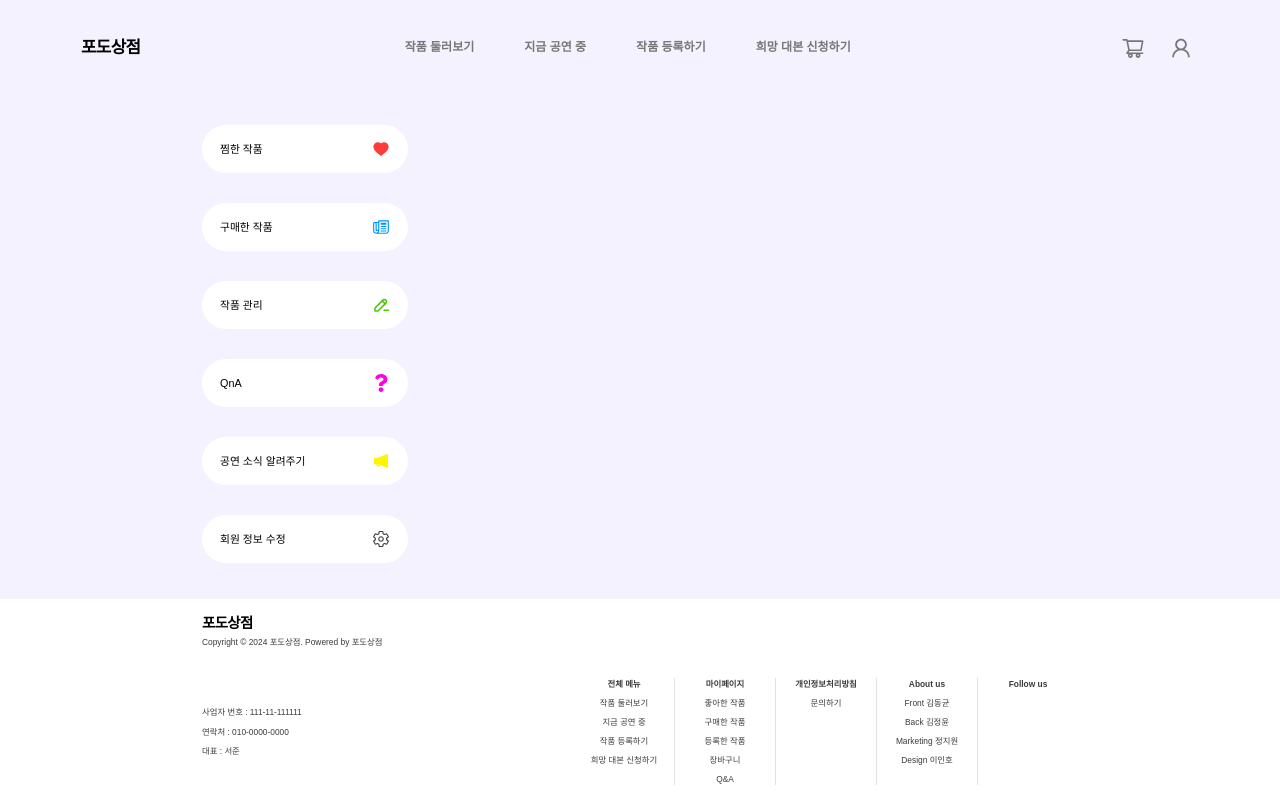
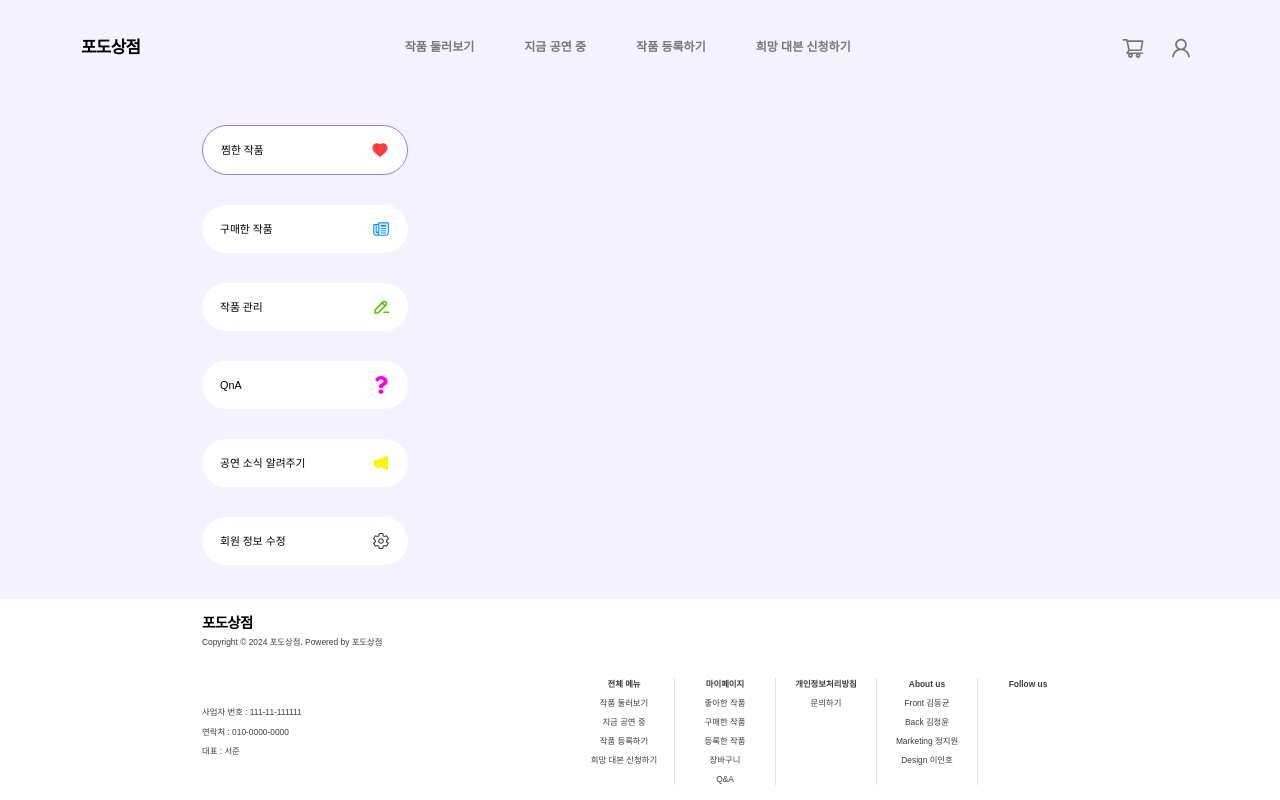
Before and after one commit to game240/FE, a React (Vite) app: page /mypage/liked in a window 1280 px wide. Built offline with nearby package versions, Linux system fonts and the light colour scheme.

Commit message:
FEAT : SubNav 현재 탭일 경우 테두리 생성

```diff
--- a/src/components/Nav/style.ts
+++ b/src/components/Nav/style.ts
@@ -31,7 +31,7 @@ export const IconBox = styled.div`
     height: 4rem;
     color: ${COLOR.grey6};
     cursor: pointer;
-    transition: 0.15s;
+    transition: transform 0.15s;
 
     &:hover {
       color: ${COLOR.grey7};
--- a/src/pages/mypage/components/SubNav/index.tsx
+++ b/src/pages/mypage/components/SubNav/index.tsx
@@ -1,11 +1,15 @@
 import { NAV_LIST } from "@/constants/mypage";
 import * as S from "./style";
 
-const SubNav = () => {
+interface SubNavType {
+  currentTab: string;
+}
+
+const SubNav = ({ currentTab }: SubNavType) => {
   return (
     <S.Container>
       {NAV_LIST.map((item) => (
-        <S.Item key={item.name}>
+        <S.Item key={item.name} $isCurrent={item.name === currentTab}>
           <p className="item-name">{item.name}</p>
           {item.element}
         </S.Item>
--- a/src/pages/mypage/components/SubNav/style.ts
+++ b/src/pages/mypage/components/SubNav/style.ts
@@ -1,3 +1,4 @@
+import COLOR from "@/styles/color";
 import { FlexBetweenCenter, FlexColumn } from "@/styles/flex";
 import { FONT_LARGE } from "@/styles/font";
 import styled from "styled-components";
@@ -8,11 +9,14 @@ export const Container = styled.div`
   width: 34.4rem;
 `;
 
-export const Item = styled.div`
+export const Item = styled.div<{ $isCurrent: boolean }>`
   ${FlexBetweenCenter};
   padding: 2.5rem 3rem;
   background-color: white;
+  border: ${({ $isCurrent }) => $isCurrent && `0.3rem solid ${COLOR.puple4}`};
   border-radius: 5rem;
+  cursor: pointer;
+  transition: transform 0.15s;
 
   .item-name {
     ${FONT_LARGE};
@@ -22,4 +26,8 @@ export const Item = styled.div`
     width: 3rem;
     height: 3rem;
   }
+
+  &:hover {
+    transform: scale(1.05);
+  }
 `;
--- a/src/pages/mypage/liked/index.tsx
+++ b/src/pages/mypage/liked/index.tsx
@@ -4,7 +4,7 @@ import * as S from "./style";
 const Liked = () => {
   return (
     <S.Section>
-      <SubNav />
+      <SubNav currentTab="찜한 작품" />
     </S.Section>
   );
 };
```
